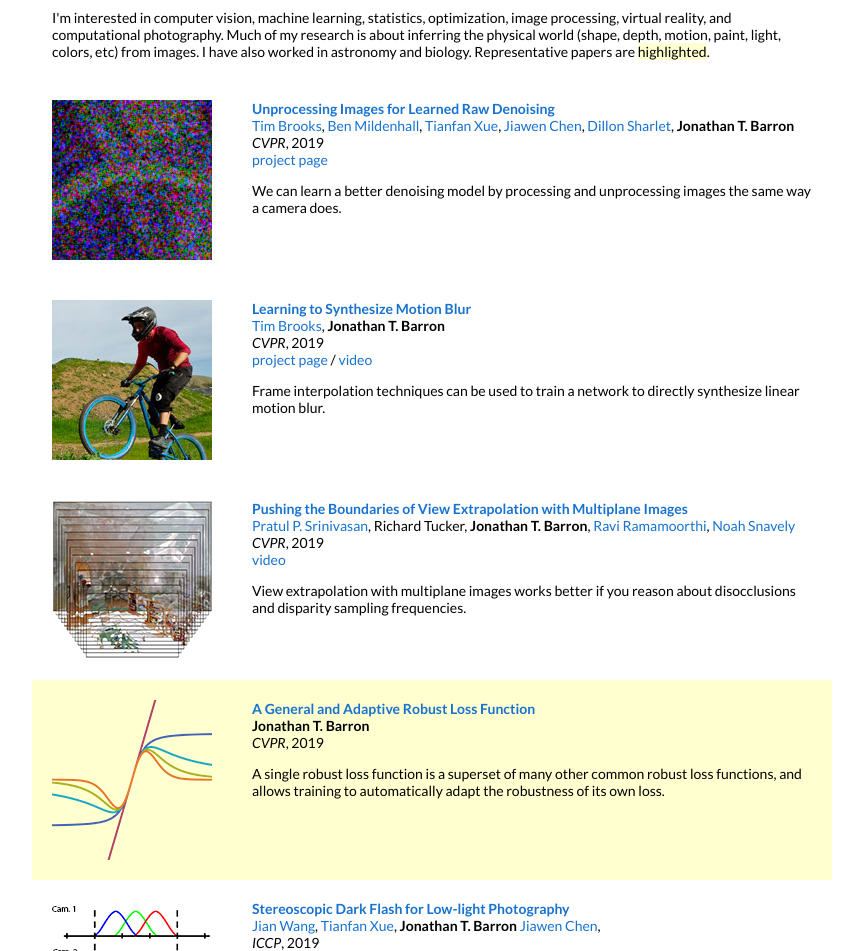
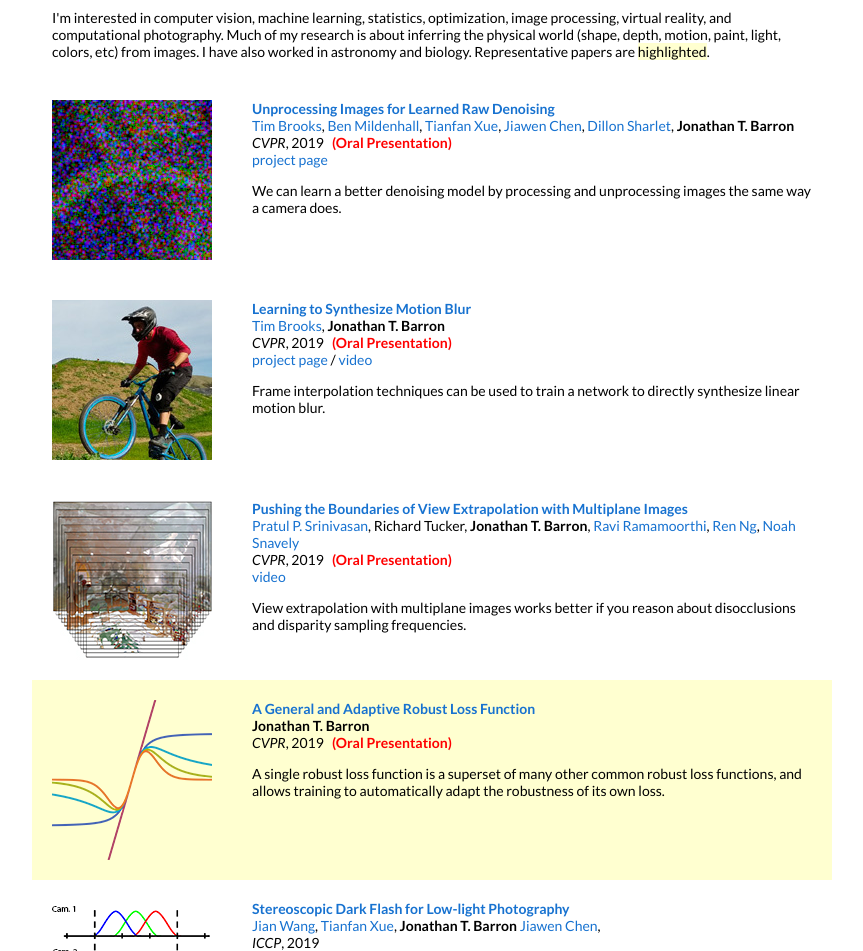
Before and after one commit to choudharyadi/portfolio, a plain HTML site: page index.html in a window 1280 px wide. Shown: the part 380-1331 px from the top of the page, without its empty margins (208-1071 px from the left). Drawn offline with Linux system fonts and the light colour scheme.

Commit message:
Update index.html

```diff
--- a/index.html
+++ b/index.html
@@ -150,7 +150,7 @@
               <a href="http://www.dsharlet.com/">Dillon Sharlet</a>,
               <strong>Jonathan T. Barron</strong>
               <br>
-              <em>CVPR</em>, 2019
+              <em>CVPR</em>, 2019 &nbsp <font color="red"><strong>(Oral Presentation)</strong></font>
               <br>
               <a href="http://timothybrooks.com/tech/unprocessing/">project page</a>
               <p></p>
@@ -183,7 +183,7 @@
               <a href="http://timothybrooks.com/">Tim Brooks</a>,
               <strong>Jonathan T. Barron</strong>
               <br>
-              <em>CVPR</em>, 2019
+              <em>CVPR</em>, 2019 &nbsp <font color="red"><strong>(Oral Presentation)</strong></font>
               <br>
               <a href="http://timothybrooks.com/tech/motion-blur/">project page</a> /
               <a href="https://www.youtube.com/watch?v=8T1jjSz-2V8">video</a>
@@ -214,9 +214,14 @@
                 <papertitle>Pushing the Boundaries of View Extrapolation with Multiplane Images</papertitle>
               </a>
               <br>
-              <a href="https://people.eecs.berkeley.edu/~pratul/">Pratul P. Srinivasan</a>, Richard Tucker, <strong>Jonathan T. Barron</strong>, <a href="http://cseweb.ucsd.edu/~ravir/">Ravi Ramamoorthi</a>, <a href="https://www.cs.cornell.edu/~snavely/">Noah Snavely</a>
+              <a href="https://people.eecs.berkeley.edu/~pratul/">Pratul P. Srinivasan</a>,
+              Richard Tucker,
+              <strong>Jonathan T. Barron</strong>,
+              <a href="http://cseweb.ucsd.edu/~ravir/">Ravi Ramamoorthi</a>,
+              <a href="http://graphics.stanford.edu/~renng/">Ren Ng</a>,
+              <a href="https://www.cs.cornell.edu/~snavely/">Noah Snavely</a>
               <br>
-              <em>CVPR</em>, 2019
+              <em>CVPR</em>, 2019 &nbsp <font color="red"><strong>(Oral Presentation)</strong></font>
               <br>
               <a href="TODO">video</a>
               <p></p>
@@ -249,7 +254,7 @@
                 <br>
                 <strong>Jonathan T. Barron</strong>
                 <br>
-                <em>CVPR</em>, 2019
+                <em>CVPR</em>, 2019 &nbsp <font color="red"><strong>(Oral Presentation)</strong></font>
                 <br>
                 <p></p>
                 <p>A single robust loss function is a superset of many other common robust loss functions,
```
